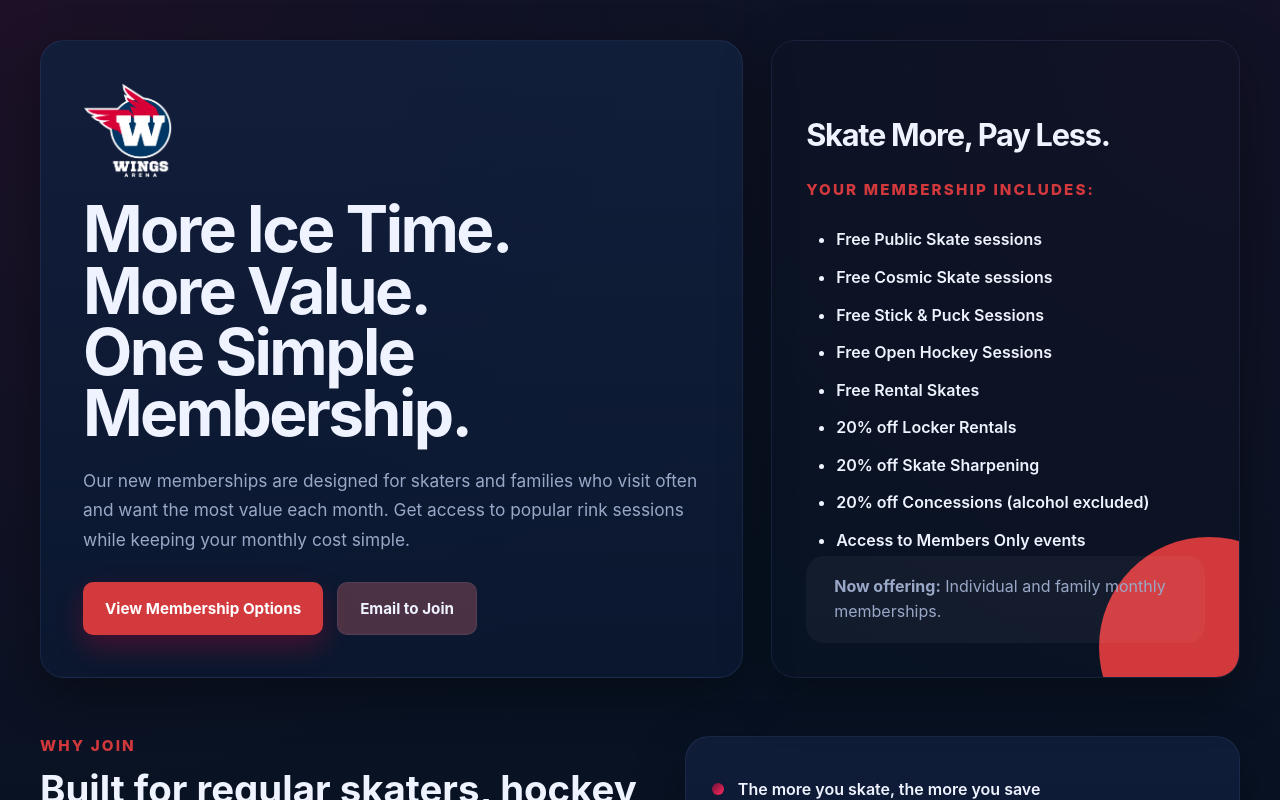
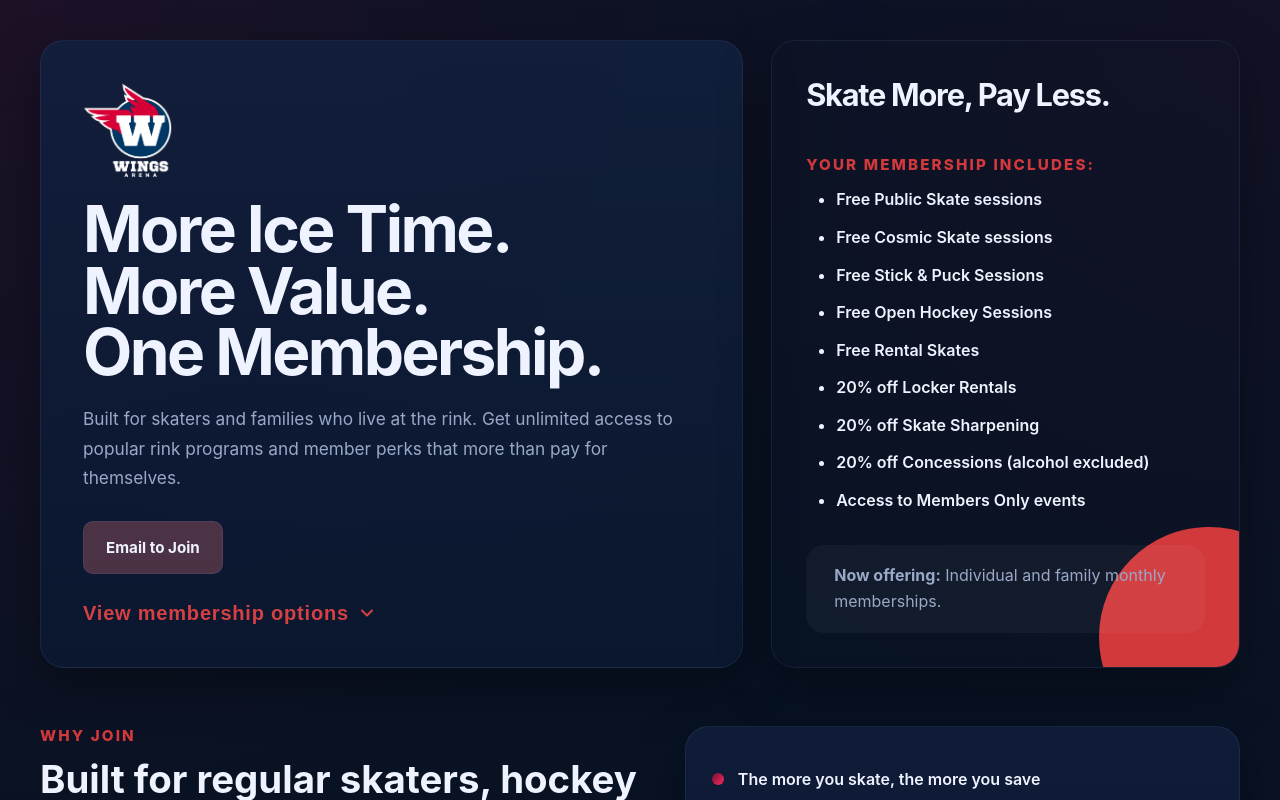
Before and after one commit to Avmannino/memberships_webpage_embed, a React (Vite) app: page / in a window 1280 px wide. Shown: the top 800 px of the page. Built offline with nearby package versions, Linux system fonts and the light colour scheme.

Commit message:
Button changes and layout

```diff
--- a/src/App.css
+++ b/src/App.css
@@ -85,7 +85,7 @@
 .heroCardTop {
   position: relative;
   z-index: 1;
-  margin: 0 0 10px;
+  margin: -40px 0 10px;
 }
 
 .heroCardHeading {
@@ -174,11 +174,36 @@
   transform: translateY(-1px);
 }
 
+.scrollHint {
+  display: inline-flex;
+  align-items: center;
+  gap: 6px;
+  margin-top: 28px;
+  background: none;
+  border: none;
+  cursor: pointer;
+  color: #d64042;
+  font-size: 1.05rem;
+  font-weight: 600;
+  letter-spacing: 0.04em;
+  animation: scrollBounce 2s ease-in-out infinite;
+  padding: 0;
+}
+
+.scrollHint:hover {
+  color: #f05053;
+}
+
+@keyframes scrollBounce {
+  0%, 100% { transform: translateY(0); }
+  50% { transform: translateY(5px); }
+}
+
 .heroMiniPoints {
   display: flex;
   flex-wrap: wrap;
   gap: 10px;
-  margin-top: 24px;
+  margin-top: 9px;
 }
 
 .heroMiniPoints span {
@@ -232,11 +257,11 @@
 .heroCardLabel {
   position: relative;
   z-index: 1;
-  margin: 50px 0 12px;
+  margin: 65px 0 12px;
 }
 
 .heroList {
-  margin-top: 30px;
+  margin-top: 15px;
   padding-left: 30px;
   display: grid;
   gap: 16px;
@@ -245,7 +270,7 @@
   color: var(--text);
   font-size: 16px;
   font-weight: 600;
-  margin-bottom: 0;
+  margin-bottom: 32px;
 }
 
 .heroList li {
@@ -495,6 +520,7 @@
 
 .ctaPanel h2 {
   color: var(--text);
+  margin-top: 16px;
 }
 
 .ctaPanel p {
@@ -506,6 +532,7 @@
 
 .lightEyebrow {
   color: rgba(250, 65, 65, 0.836);
+  margin-bottom: 28px;
 }
 
 .lightBtn {
@@ -527,6 +554,13 @@
     box-shadow:
       0 0 0 1px rgba(218, 0, 53, 0.22),
       0 16px 38px rgba(0, 0, 0, 0.34);
+  }
+}
+
+@media (min-width: 981px) {
+  .scrollHint {
+    font-size: 1.25rem;
+    gap: 8px;
   }
 }
 
@@ -568,6 +602,7 @@
 
   .heroLogoWrap {
     justify-content: center;
+    transform: translateX(-10px);
   }
 
   .heroContent,
--- a/src/App.jsx
+++ b/src/App.jsx
@@ -57,20 +57,14 @@
               <br />
               More Value.
               <br />
-              One Simple Membership.
+              One Membership.
             </h1>
 
             <p className="heroText">
-              Our new memberships are designed for skaters and families who
-              visit often and want the most value each month. Get access to
-              popular rink sessions while keeping your monthly cost simple.
+              Built for skaters and families who live at the rink. Get unlimited access to popular rink programs and member perks that more than pay for themselves.
             </p>
 
             <div className="heroActions">
-              <a href="#pricing" className="primaryBtn" target="_top">
-                View Membership Options
-              </a>
-
               <a
                 href={`mailto:${CONTACT_EMAIL}?subject=Wings%20Arena%20Membership%20Inquiry`}
                 className="secondaryBtn"
@@ -79,6 +73,21 @@
                 Email to Join
               </a>
             </div>
+
+            <button
+              className="scrollHint"
+              onClick={() => {
+                const el = document.getElementById("pricing");
+                if (!el) return;
+                const top = el.getBoundingClientRect().top + window.pageYOffset;
+                window.scrollTo({ top, behavior: "smooth" });
+              }}
+            >
+              <span>View membership options</span>
+              <svg xmlns="http://www.w3.org/2000/svg" width="20" height="20" viewBox="0 0 24 24" fill="none" stroke="currentColor" strokeWidth="2.5" strokeLinecap="round" strokeLinejoin="round">
+                <polyline points="6 9 12 15 18 9" />
+              </svg>
+            </button>
           </div>
 
           <div className="heroCard">
```
